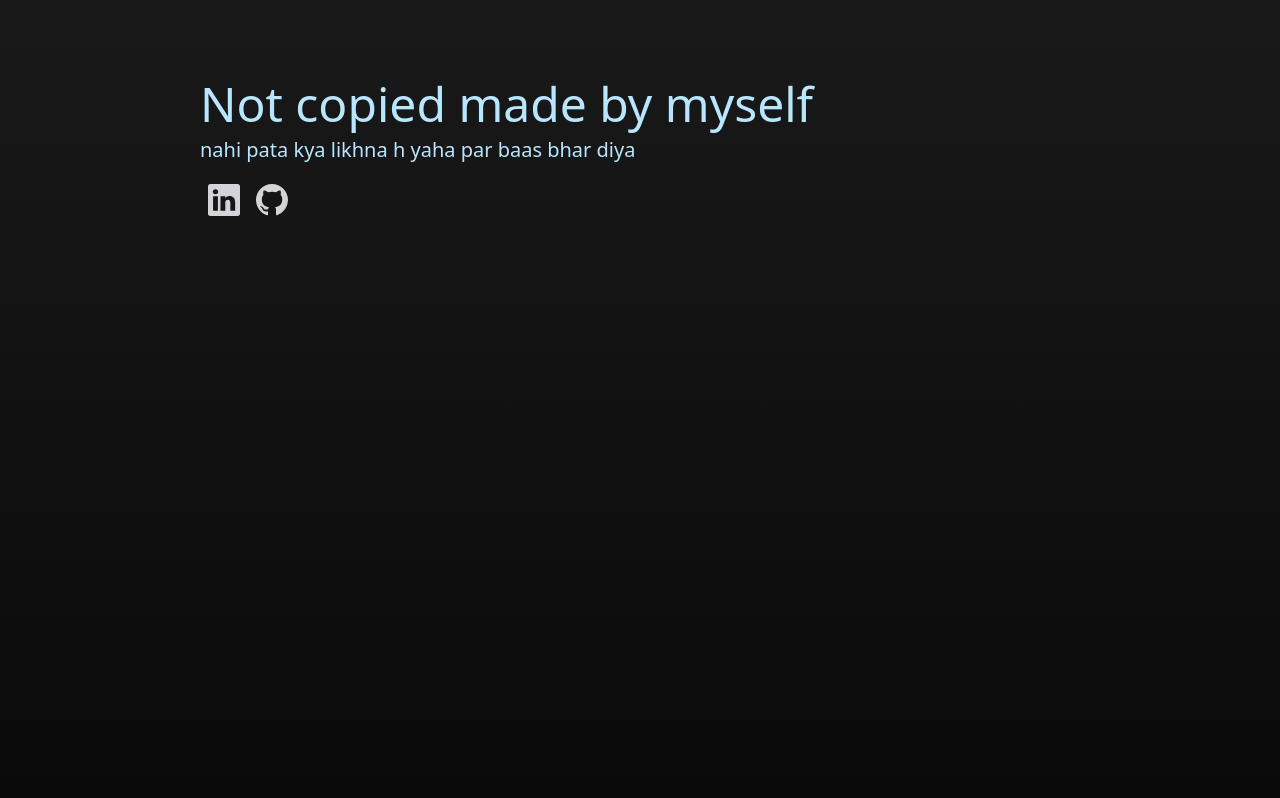
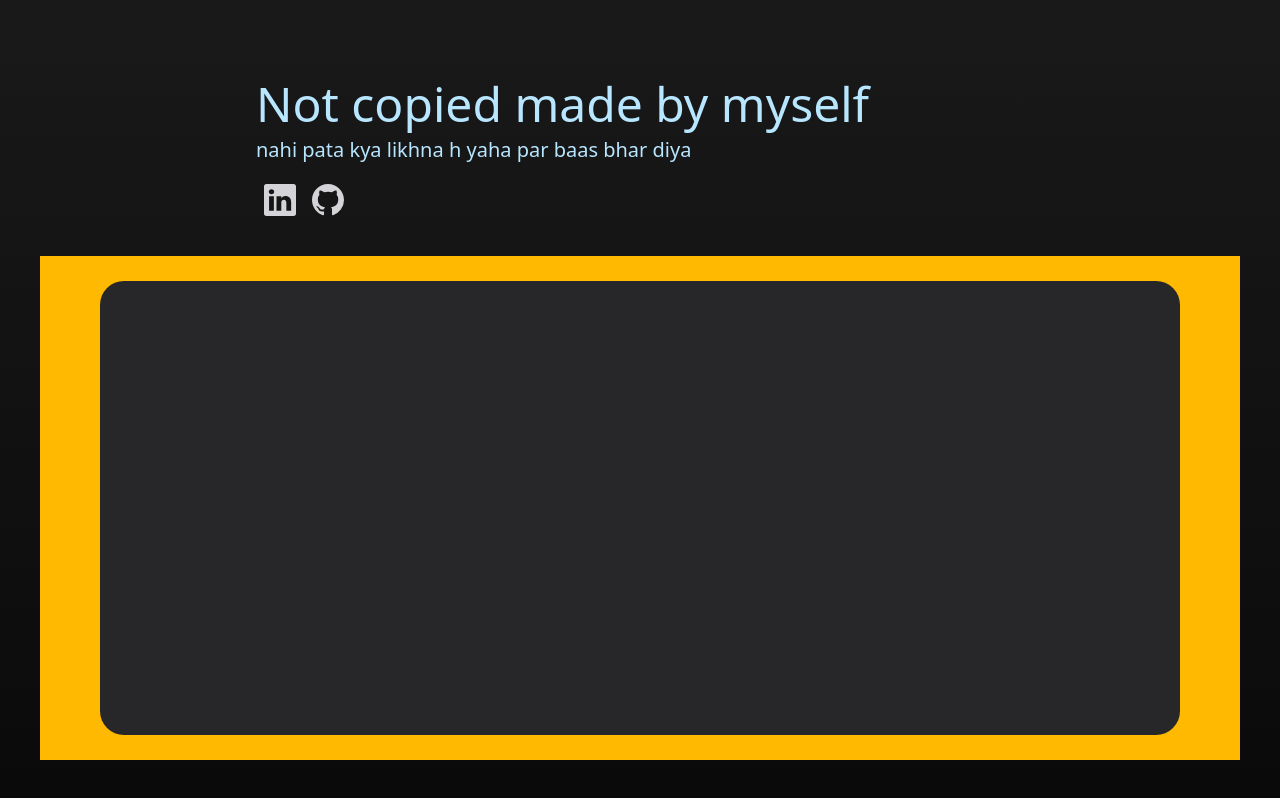
Before and after one commit to prashxant/mac-keyboard-, a Next.js app: page / in a window 1280 px wide. Built offline with nearby package versions, Linux system fonts and the light colour scheme.

Commit message:
gaaned fat gayi

```diff
--- a/app/components/hero.tsx
+++ b/app/components/hero.tsx
@@ -5,7 +5,7 @@ import { GithubLogo } from '../logos/githubLogo'
 
 export const Hero = () => {
   return (
-    <div className=' ml-50  mx-auto mt-20'>
+    <div className=' max-w-[60vw] mx-auto mt-20'>
         <p className='text-5xl text-sky-200'>Not copied made by myself</p>
         <div className="text-xl mt-2 text-sky-200"> nahi pata kya likhna h yaha par baas bhar diya</div>
         <div className="flex text-zinc-300 mt-5 "> <Linklogo/><GithubLogo/></div>
--- a/app/components/keyboardbg.tsx
+++ b/app/components/keyboardbg.tsx
@@ -1,9 +1,9 @@
-import React from 'react'
+
 
 export const Keyboard = () => {
   return (
-    <div className='w-[90vw] mt-10  mx-auto'>
+<div className="relative h-[90%] w-[90%] flex justify-center items-center bg-zinc-800 rounded-3xl">
 
-    </div>
+</div>
   )
 }
--- a/app/page.tsx
+++ b/app/page.tsx
@@ -5,8 +5,12 @@ import { Keyboard } from "./components/keyboardbg";
 export default function Home() {
   return (
     <div className="h-screen w-screen flex flex-col bg-gradient-to-b from-neutral-900/99 to-neutral-950">
-      <Hero/>
+     <div>
+    <Hero/>
+     </div>
+     <div className=" relative h-full flex justify-center items-center  bg-amber-400 m-10">
       <Keyboard/>
+     </div>
     </div>
   );
 }
```
